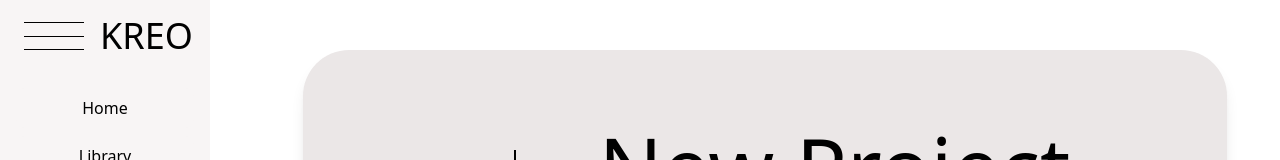
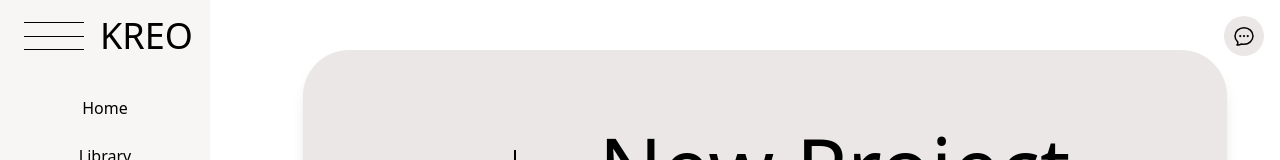
Before and after one commit to ThamzidKarim/Kreo, a React (Vite) app in the folder frontend/: page / in a window 1280 px wide. Shown: the top 160 px of the page. Built offline with nearby package versions, Linux system fonts and the light colour scheme.

Commit message:
Add Chat button to home page

```diff
--- /dev/null
+++ b/frontend/src/components/ChatButton.tsx
@@ -0,0 +1,12 @@
+function ChatButton() {
+
+    return (
+        <div className="flex items-center justify-center rounded-full bg-[#EBE7E7] hover:bg-[#adadad] cursor-pointer relative w-[40px] h-[40px]">
+            <svg xmlns="http://www.w3.org/2000/svg" fill="none" viewBox="0 0 24 24" strokeWidth={1.5} stroke="currentColor" className="size-6">
+                <path strokeLinecap="round" strokeLinejoin="round" d="M8.625 12a.375.375 0 1 1-.75 0 .375.375 0 0 1 .75 0Zm0 0H8.25m4.125 0a.375.375 0 1 1-.75 0 .375.375 0 0 1 .75 0Zm0 0H12m4.125 0a.375.375 0 1 1-.75 0 .375.375 0 0 1 .75 0Zm0 0h-.375M21 12c0 4.556-4.03 8.25-9 8.25a9.764 9.764 0 0 1-2.555-.337A5.972 5.972 0 0 1 5.41 20.97a5.969 5.969 0 0 1-.474-.065 4.48 4.48 0 0 0 .978-2.025c.09-.457-.133-.901-.467-1.226C3.93 16.178 3 14.189 3 12c0-4.556 4.03-8.25 9-8.25s9 3.694 9 8.25Z" />
+            </svg>
+        </div>
+    );
+}
+
+export default ChatButton;
--- a/frontend/src/pages/Home.tsx
+++ b/frontend/src/pages/Home.tsx
@@ -2,11 +2,17 @@ import { Link } from "react-router";
 
 import NavBar from "../components/NavBar.tsx";
 import Card from "../components/Card.tsx";
+import ChatButton from "../components/ChatButton.tsx";
 
 function Home() {
     return (
         <div className="min-h-screen bg-white">
             <NavBar />
+
+            {/* Chat Button */}
+            <div className="absolute top-4 right-4 ">
+                <ChatButton />
+            </div>
 
             <div className="flex flex-col items-center gap-[50px] pt-[50px]">
                 {/* New Project Button */}
```
